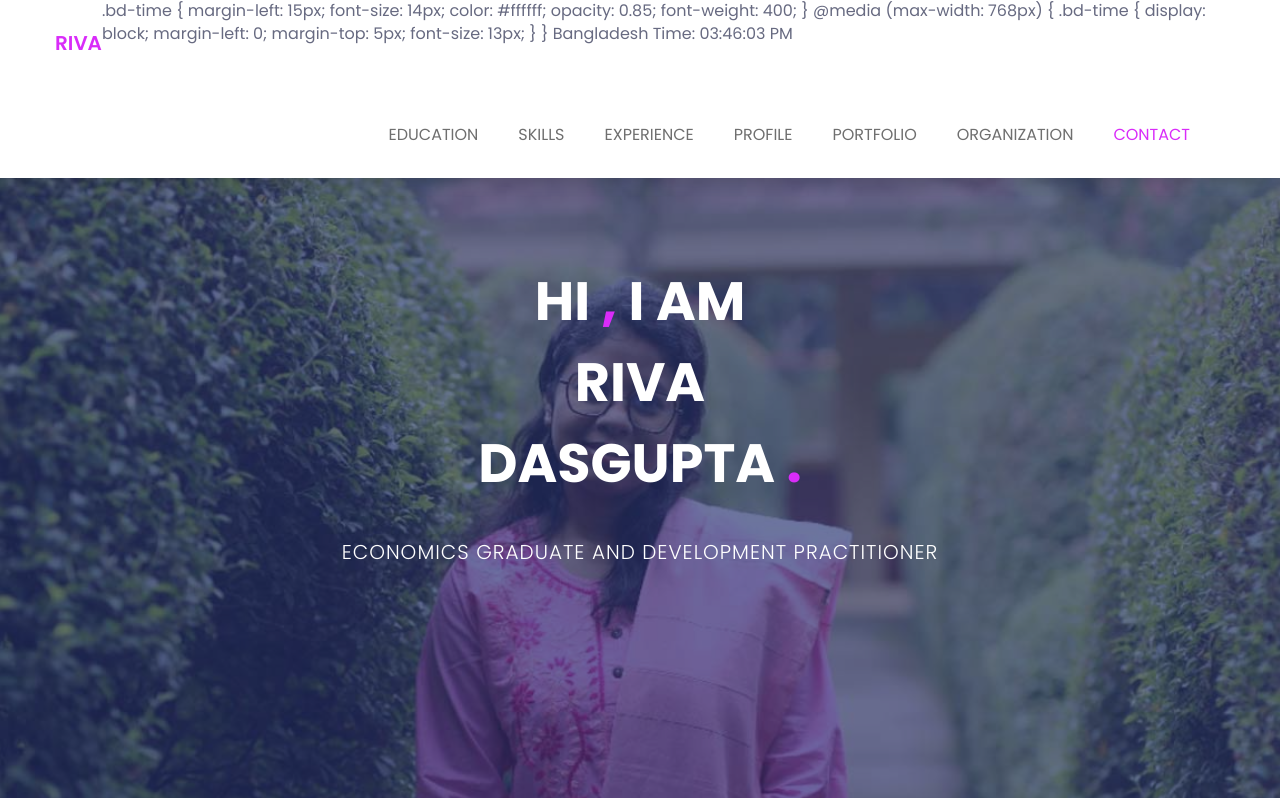
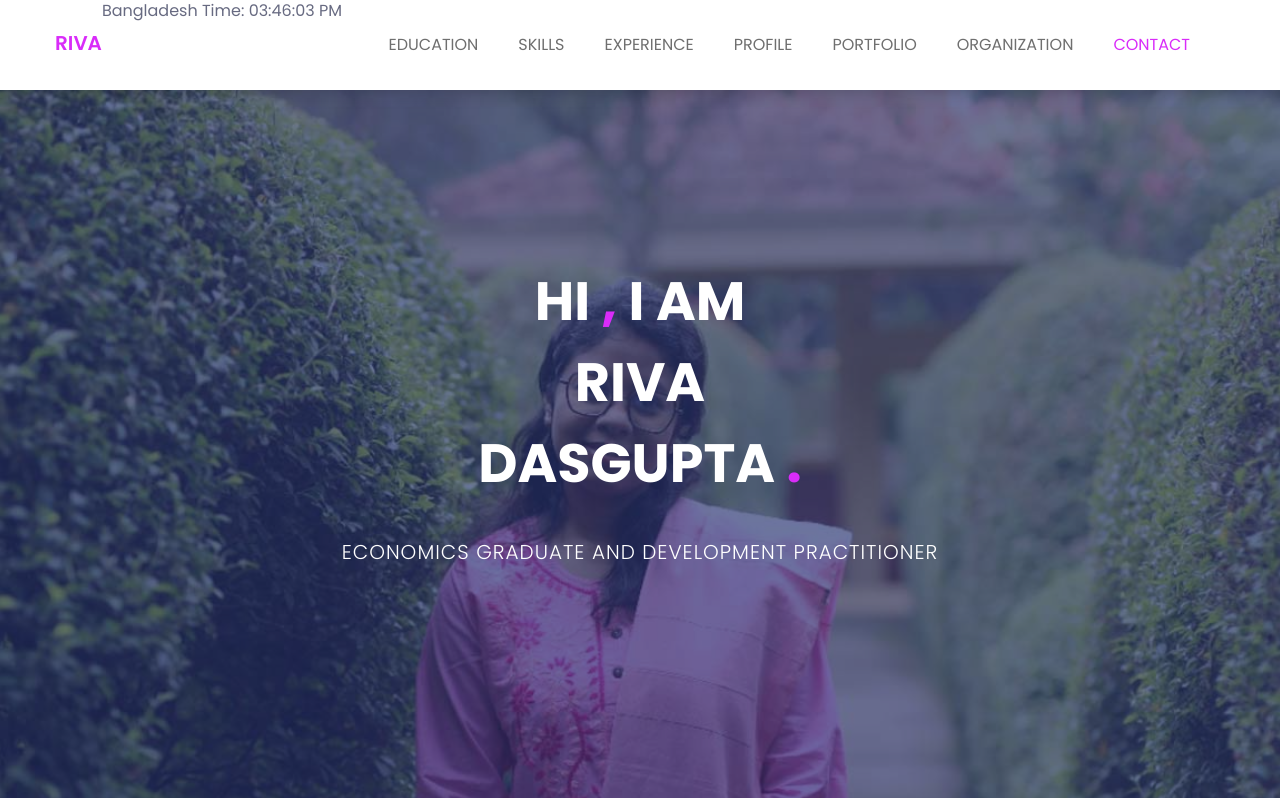
Before and after one commit to rivadas/gupta, a plain HTML site: page index.html in a window 1280 px wide. Shown: the top 798 px of the page. Drawn offline with nearby package versions, Linux system fonts and the light colour scheme.

Commit message:
Update index.html

```diff
--- a/index.html
+++ b/index.html
@@ -71,22 +71,6 @@
 			                    <i class="fa fa-bars"></i>
 			                </button>
 			                <a class="navbar-brand" href="index.html">RIVA</a>
-							.bd-time {
-    margin-left: 15px;
-    font-size: 14px;
-    color: #ffffff;
-    opacity: 0.85;
-    font-weight: 400;
-}
-
-@media (max-width: 768px) {
-    .bd-time {
-        display: block;
-        margin-left: 0;
-        margin-top: 5px;
-        font-size: 13px;
-    }
-}
 							<span id="bd-time" class="bd-time"></span>
 			            </div><!--/.navbar-header-->
 			            <!-- End Header Navigation -->
```
